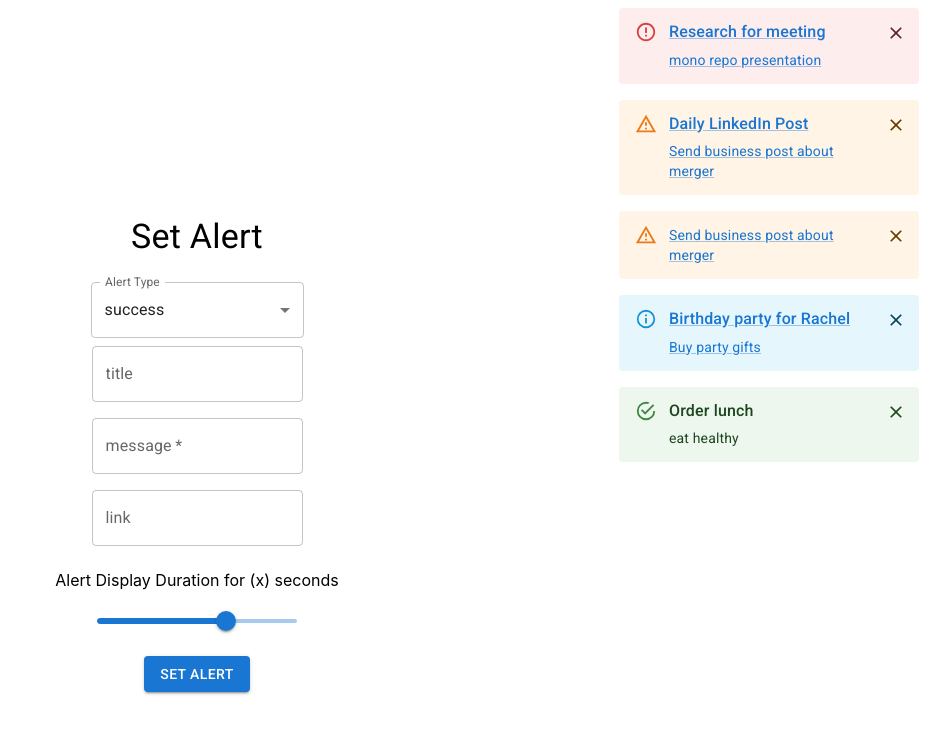
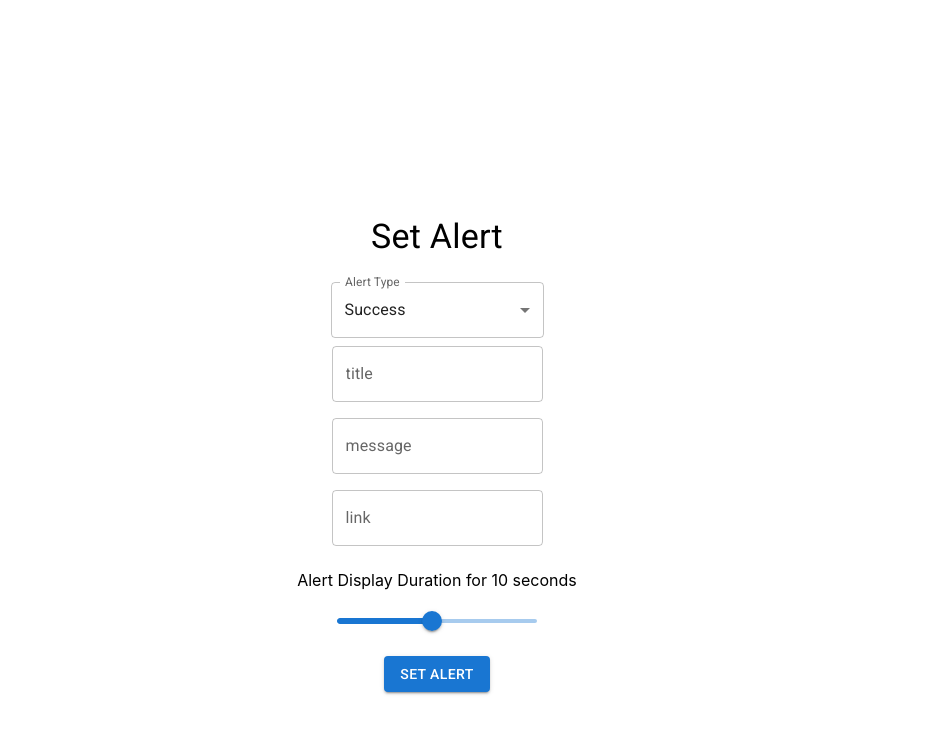
Before and after one commit to garcrich/alerts, a React (Create React App) app: page / in a window 1280 px wide. Shown: the top 734 px of the page, without its empty margins (353-1280 px from the left). Built offline with nearby package versions, Linux system fonts and the light colour scheme.

Commit message:
displays alerts

```diff
--- a/src/App.tsx
+++ b/src/App.tsx
@@ -1,12 +1,15 @@
 import './App.scss';
-import AlertManager from './components/AlertManager';
+import AlertManager, { useAlertReducer } from './components/AlertManager';
 import AlertForm from './components/AlertForm';
+import { useReducer } from 'react';
 
 function App() {
+  const [sentAlerts, dispatch] = useReducer(useAlertReducer, [])
+
   return (
     <div>
-      <AlertManager />
-      <AlertForm />
+      <AlertManager sentAlerts={sentAlerts} />
+      <AlertForm dispatch={dispatch} />
     </div>
   );
 }
--- a/src/components/Alert/Alert.tsx
+++ b/src/components/Alert/Alert.tsx
@@ -1,17 +1,11 @@
 import { Alert as MaterailAlert, AlertTitle, Link } from '@mui/material';
 import { FC } from 'react';
-
-export type AlertProps = {
-  severity: 'error' | 'warning' | 'info' | 'success',
-  title?: string | undefined,
-  message: string,
-  link?: string | undefined
-}
+import { AlertProps } from './AlertType';
 
 const Alert: FC<AlertProps> = ({ severity, title, link, message }) => {
   const hasLink: boolean = link !== '' && link !== undefined
   return (
-    <MaterailAlert onClose={() => { }} severity={severity}>
+    <MaterailAlert severity={severity}>
       <>
         {hasLink ?
           <Link href={link} target="_blank" rel="noreferrer">
@@ -24,7 +18,7 @@ const Alert: FC<AlertProps> = ({ severity, title, link, message }) => {
   )
 }
 
-export const MessageBody: FC<Omit<AlertProps, 'severity'>> = ({ title, message }) => {
+export const MessageBody: FC<{ title: string | undefined, message: string }> = ({ title, message }) => {
   return (
     <>
       {title && <AlertTitle data-testid={`${title}`}>{title}</AlertTitle>}
--- /dev/null
+++ b/src/components/Alert/AlertType.tsx
@@ -0,0 +1,10 @@
+export type SeverityType = 'error' | 'warning' | 'info' | 'success'
+
+export type AlertProps = {
+  severity: SeverityType,
+  title: string,
+  message: string,
+  link: string,
+  duration: number | number[],
+  id: number | null
+}
--- a/src/components/AlertForm.tsx
+++ b/src/components/AlertForm.tsx
@@ -1,17 +1,74 @@
-import { Box, Button, FormControl, InputLabel, MenuItem, Select, Slider, TextField, Typography } from '@mui/material';
+import { Box, Button, FormControl, InputLabel, MenuItem, Select, SelectChangeEvent, Slider, TextField, Typography } from '@mui/material';
+import { ChangeEvent, FC, useState } from 'react';
+import { AlertProps, SeverityType } from './Alert/AlertType';
+import uuid from 'react-uuid';
+const AlertForm: FC<any> = ({ dispatch }) => {
+  type textFieldType = 'title' | 'message' | 'link'
+  const defaultState: AlertProps = {
+    severity: 'success',
+    title: '',
+    link: '',
+    message: '',
+    duration: 10,
+    id: null
+  };
+  const [alertSubmission, setAlertSubmission] = useState(defaultState)
+  const { severity, title, link, message, duration, } = alertSubmission
 
-const AlertForm = () => {
+  const setLinkProtocol = (link: string): string => {
+    const containsProtocol: boolean = /^https?:\/\//i.test(link)
+    return containsProtocol ? link : `https://${link}`
+  }
+
+  const handleDispatch = async () => {
+
+    if (message === '') {
+      return;
+    }
+
+    const protocolLink: string = setLinkProtocol(link);
+
+    dispatch({
+      type: 'ADD_ALERT',
+      payload: { ...alertSubmission, id: uuid(), link: protocolLink }
+    })
+    setAlertSubmission(defaultState)
+  }
+
+  const handleSliderChange = (event: Event, duration: number | number[]) => {
+    setAlertSubmission({ ...alertSubmission, duration });
+  };
+
+  const handleAlertType = (event: SelectChangeEvent<string>) => {
+    const severity = event.target.value as SeverityType
+    setAlertSubmission({ ...alertSubmission, severity });
+  };
+
+  const handleText = (event: ChangeEvent<HTMLInputElement | HTMLTextAreaElement>, type: textFieldType) => {
+    const text: string = event.target.value
+
+    switch (type) {
+      case 'title':
+        return setAlertSubmission({ ...alertSubmission, title: text })
+      case 'message':
+        return setAlertSubmission({ ...alertSubmission, message: text })
+      case 'link':
+        return setAlertSubmission({ ...alertSubmission, link: text })
+      default:
+        throw new Error();
+    }
+  }
+
   return (
     <Box
       width='18.75em'
       component="form"
       position='absolute'
       top='25vh'
-      left='50vh'
+      left='50vw'
       sx={{
         '& .MuiTextField-root': { m: 1 },
-      }
-      }
+      }}
       textAlign='center'
     >
       <Typography variant="h4" component="h1" mt={2} mb={2}>
@@ -23,47 +80,54 @@ const AlertForm = () => {
         <Select
           labelId="demo-simple-select-helper-label"
           id="demo-simple-select-helper"
-          value={'success'}
+          value={severity}
           label="Alert Type"
-          onChange={() => console.log('haha')}
+          onChange={handleAlertType}
         >
           <MenuItem value={'error'}>Error</MenuItem>
           <MenuItem value={'warning'}>Warning</MenuItem>
           <MenuItem value={'info'}>Info</MenuItem>
-          <MenuItem value={'success'}>success</MenuItem>
+          <MenuItem value={'success'}>Success</MenuItem>
         </Select>
       </FormControl>
 
       <TextField
         label="title"
         variant="outlined"
+        value={title}
+        onChange={(e) => handleText(e, 'title')}
       />
       <TextField
         label="message"
         variant="outlined"
-        required
+        value={message}
+        onChange={(e) => handleText(e, 'message')}
       />
       <TextField
         label="link"
         variant="outlined"
+        value={link}
+        onChange={(e) => handleText(e, 'link')}
       />
 
-      <p>Alert Display Duration for (x) seconds</p>
+      <p>Alert Display Duration for {duration} seconds</p>
       <Box width='12.5em' margin="0 auto">
         <Slider
           aria-label="time limit"
           name="time-limit"
-          defaultValue={10}
+          defaultValue={duration}
           step={1}
           min={1}
-          max={15}
+          max={20}
+          value={duration}
           valueLabelDisplay="auto"
+          onChange={handleSliderChange}
         />
       </Box>
       <Box textAlign='center' margin="1em 0">
         <Button
-          type="submit"
           variant="contained"
+          onClick={handleDispatch}
         >
           Set Alert
         </Button>
--- a/src/components/AlertManager.tsx
+++ b/src/components/AlertManager.tsx
@@ -1,36 +1,30 @@
-import { Stack } from "@mui/material";
-import React, { FC, useReducer } from "react";
-import Alert, { AlertProps } from "./Alert/Alert";
+import { Stack } from "@mui/material"
+import { FC } from "react"
+import Alert from "./Alert/Alert"
+import { AlertProps } from './Alert/AlertType'
 
-
-export const useAlertReducer = () => {
-  const initialState: [] = []
-
-  type actionType = {
+export type ActionType = {
   type: 'ADD_ALERT' | 'REMOVE_ALERT'
-    alert: AlertProps,
+  payload: AlertProps,
 }
 
-  const reducer = (state: [AlertProps], action: actionType) => {
+export const useAlertReducer = (state: AlertProps[] | [], action: ActionType) => {
   switch (action.type) {
     case 'ADD_ALERT':
-        return [...state, action.alert];
+      return [...state, action.payload];
     case 'REMOVE_ALERT':
-        return state.filter(alert => alert.message !== action.alert.message)
+      return state.filter(alert => alert.id !== action.payload.id)
     default:
-        throw new Error();
-    }
+      throw new Error()
   }
 }
 
-const AlertManager: FC = () => {
+const AlertManager: FC<{ sentAlerts: AlertProps[] | [] }> = ({ sentAlerts }) => {
   return (
     <Stack direction={'column'} sx={{ maxWidth: '18.75em', margin: '.5em .5em 0 auto' }} spacing={2}>
-      <Alert severity='error' title='Research for meeting' link="https://google.com" message='mono repo presentation' />
-      <Alert severity='warning' title='Daily LinkedIn Post' link="https://linkedin.com" message='Send business post about merger' />
-      <Alert severity='warning' link="https://linkedin.com" message='Send business post about merger' />
-      <Alert severity='info' title='Birthday party for Rachel' link="https://amazon.com" message='Buy party gifts' />
-      <Alert severity='success' title='Order lunch' message='eat healthy' />
+      {sentAlerts.length > 0 && sentAlerts.map((props) => (
+        <Alert key={props.id} {...props} />
+      ))}
     </Stack>
   );
 }
```
Also changed, not shown: 1 other file (tests, documents, lock files or other folders). Lines whose indentation alone changed are shown as unchanged.
